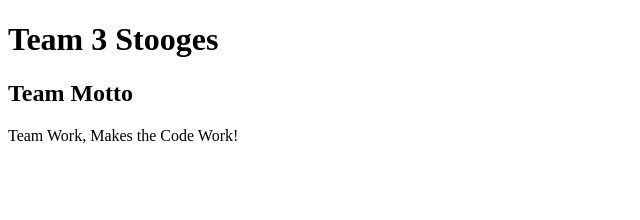
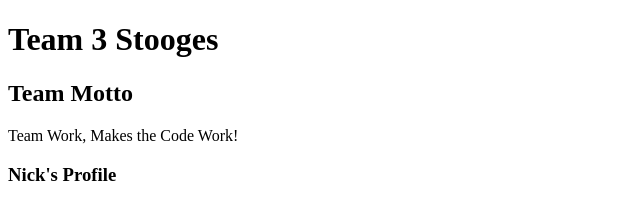
Before and after one commit to nmalcock/team3Stooges, a plain HTML site: page index.html in a window 1280 px wide. Shown: the whole page, without its empty margins (0-640 px from the left). Drawn offline with Linux system fonts and the light colour scheme.

Commit message:
nicks branch

```diff
--- a/index.html
+++ b/index.html
@@ -10,5 +10,6 @@
     <h1>Team 3 Stooges</h1>
     <h2>Team Motto</h2>
     <p>Team Work, Makes the Code Work!</p>
+    <h3>Nick's Profile</h3>
 </body>
 </html>
```
